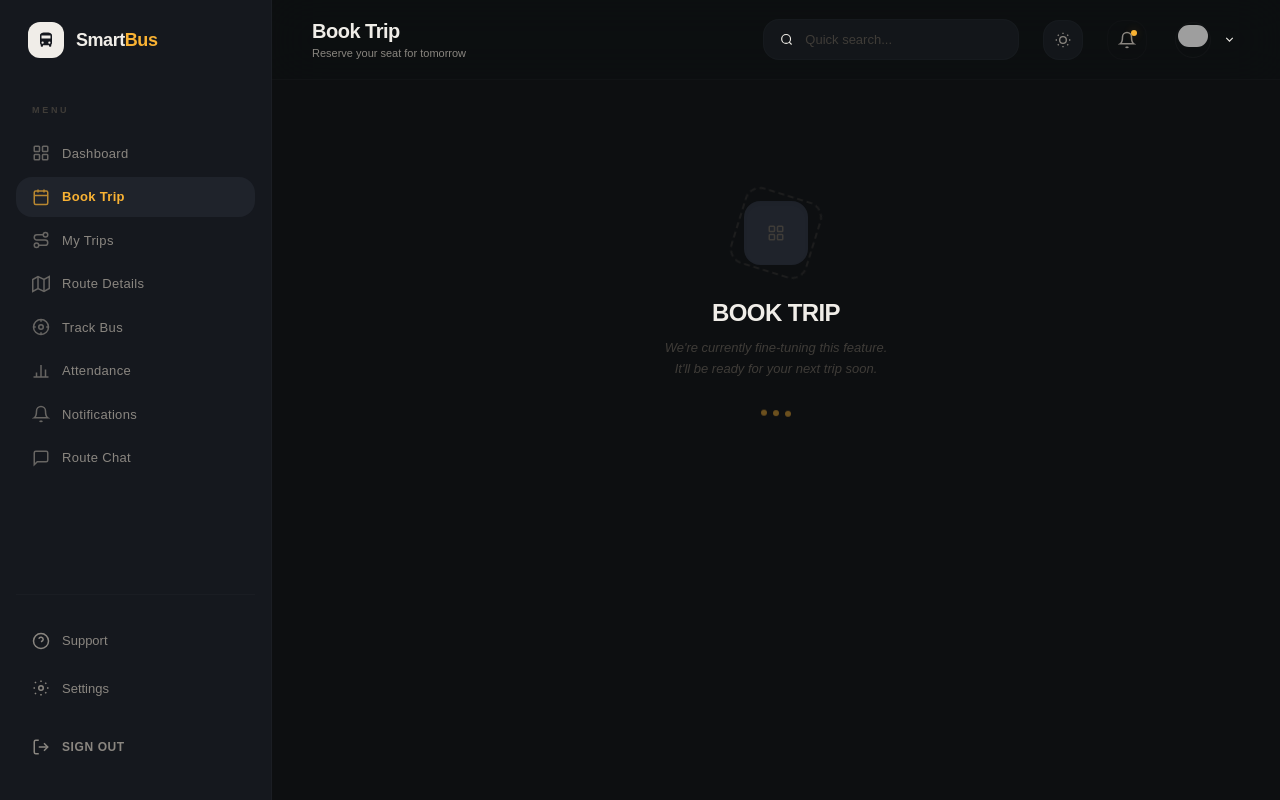
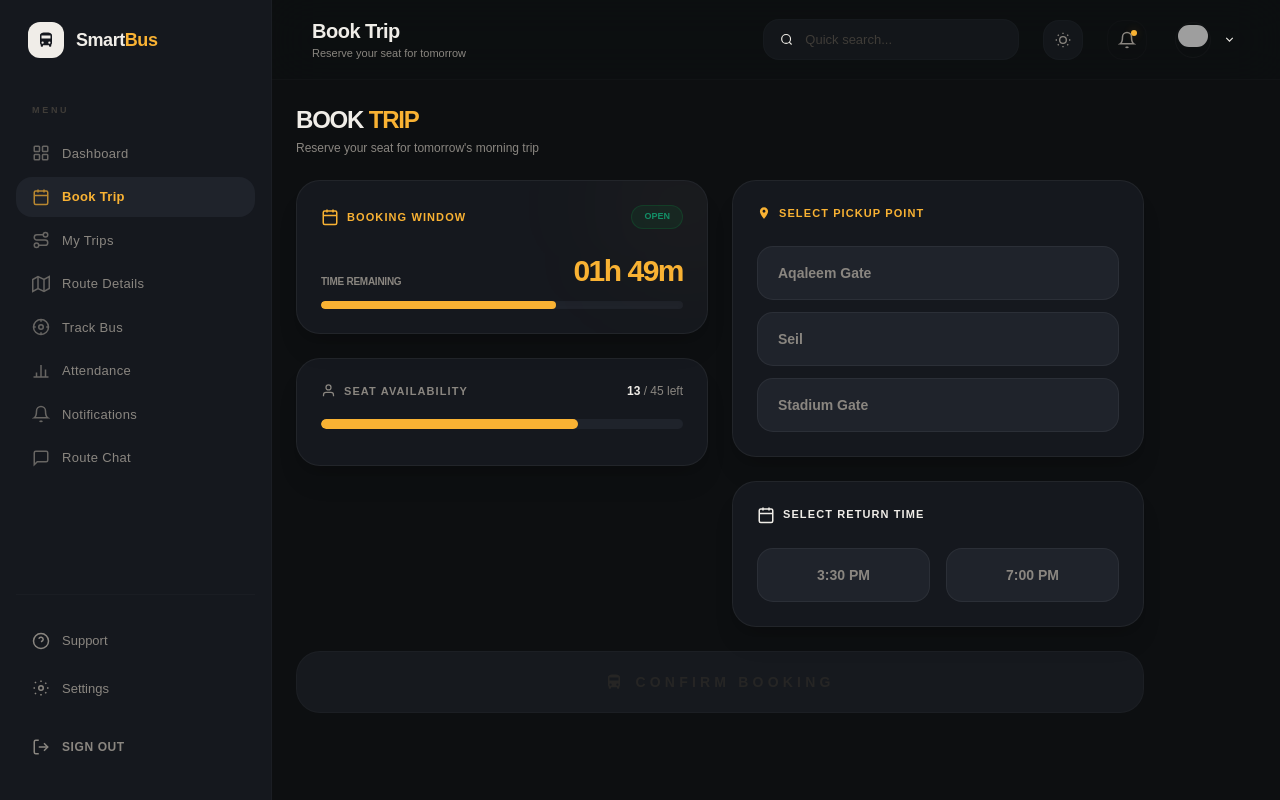
Before and after one commit to smartbus2026/Final-Project---SmartBus, a React (Vite) app in the folder smart-bus-Frontend/: page /book-trip in a window 1280 px wide. Built offline with nearby package versions, Linux system fonts and the light colour scheme; grey boxes are pictures that could not be loaded.

Commit message:
edit routes and add booktrip page and trackBus page

```diff
--- a/smart-bus-Frontend/src/App.tsx
+++ b/smart-bus-Frontend/src/App.tsx
@@ -17,7 +17,8 @@ import PlaceholderPage   from "./pages/PlaceholderPage";
 import WelcomePage from "./pages/WelcomePage";
 import SignUp from "./pages/SignUp";
 import Login from "./pages/Login";
-
+import TrackBusPage from "./pages/TrackBusPage";
+import BookTripPage from "./pages/BookTripPage";
 export default function App() {
   const [theme, setTheme] = useState<"dark" | "light">("dark");
 
@@ -51,8 +52,8 @@ export default function App() {
           <Route path="/attendance" element={<ReportPage />} />
           <Route path="/route-chat" element={<NewNotifPage />} />
 
-          <Route path="/book-trip" element={<PlaceholderPage label="Book Trip" />} />
-          <Route path="/track-bus" element={<PlaceholderPage label="Track Bus" />} />
+          <Route path="/book-trip" element={<BookTripPage />} />
+          <Route path="/track-bus" element={<TrackBusPage />} />
 
         </Route>
 
--- /dev/null
+++ b/smart-bus-Frontend/src/pages/BookTripPage.tsx
@@ -0,0 +1,127 @@
+import { useState } from "react";
+import { Ic } from "../icons";
+
+export default function BookTripPage() {
+  const [selectedPickup, setSelectedPickup] = useState("");
+  const [selectedReturn, setSelectedReturn] = useState("");
+  const timeLeft = "01h 49m";
+
+  const pickupPoints = ["Aqaleem Gate", "Seil", "Stadium Gate"];
+  const returnTimes = ["3:30 PM", "7:00 PM"];
+
+  return (
+    <div className="p-6 space-y-6 max-w-4xl animate-in fade-in duration-700">
+
+      {/* Header Section */}
+      <div className="flex flex-col gap-1">
+        <h1 className="text-2xl font-black font-syne text-app-tx uppercase tracking-tighter">
+          Book <span className="text-app-am">Trip</span>
+        </h1>
+        <p className="text-xs text-app-mu font-medium">Reserve your seat for tomorrow's morning trip</p>
+      </div>
+
+      <div className="grid grid-cols-1 lg:grid-cols-2 gap-6">
+
+        {/* Left Column */}
+        <div className="space-y-6">
+          {/* Booking Window Card */}
+          <div className="bg-app-card rounded-[24px] p-6 border border-app-bd shadow-xl relative overflow-hidden group">
+            <div className="absolute -right-10 -top-10 w-32 h-32 bg-app-am/5 rounded-full blur-3xl transition-colors"></div>
+
+            <div className="flex justify-between items-center mb-6 relative z-10">
+              <div className="flex items-center gap-2 text-app-am text-[11px] font-black uppercase tracking-widest">
+                <Ic.Calendar /> Booking Window
+              </div>
+              <span className="bg-green-500/10 text-app-ok px-3 py-1 rounded-full text-[9px] border border-green-500/20 font-black animate-pulse">
+                OPEN
+              </span>
+            </div>
+
+            <div className="flex justify-between items-end mb-3 relative z-10">
+              <span className="text-app-mu text-[10px] font-bold uppercase tracking-tight">Time remaining</span>
+              <span className="text-app-am font-syne font-black text-3xl tracking-tighter">{timeLeft}</span>
+            </div>
+
+            <div className="w-full bg-app-card2 h-2 rounded-full overflow-hidden shadow-inner">
+              <div className="bg-app-am h-full rounded-full w-[65%]"></div>
+            </div>
+          </div>
+
+          {/* Seat Availability Card - تم استبدال Ic.Users بـ Ic.User */}
+          <div className="bg-app-card rounded-[24px] p-6 border border-app-bd shadow-xl group">
+            <div className="flex justify-between items-center mb-5">
+              <div className="flex items-center gap-2 text-app-mu text-[11px] font-black uppercase tracking-widest">
+                <Ic.User /> Seat Availability
+              </div>
+              <span className="text-app-tx text-xs font-black">
+                13 <span className="text-app-mu font-medium">/ 45 left</span>
+              </span>
+            </div>
+            <div className="w-full bg-app-card2 h-2.5 rounded-full overflow-hidden mb-3">
+              <div className="bg-app-am h-full w-[71%] rounded-full"></div>
+            </div>
+          </div>
+        </div>
+
+        {/* Right Column */}
+        <div className="space-y-6">
+          {/* Pickup Selection */}
+          <div className="bg-app-card rounded-[24px] p-6 border border-app-bd shadow-xl">
+            <div className="flex items-center gap-2 text-app-am text-[11px] font-black uppercase tracking-widest mb-6">
+              <Ic.Pin /> Select Pickup Point
+            </div>
+            <div className="grid gap-3">
+              {pickupPoints.map((point) => (
+                <button
+                  key={point}
+                  onClick={() => setSelectedPickup(point)}
+                  className={`w-full text-left px-5 py-4 rounded-xl border transition-all duration-300 font-bold text-sm flex justify-between items-center
+                    ${selectedPickup === point
+                      ? "bg-app-am/10 border-app-am text-app-am shadow-lg"
+                      : "bg-app-card2 border-app-bd text-app-mu hover:border-app-am/50 hover:text-app-tx"}`}
+                >
+                  {point}
+                  {selectedPickup === point && <Ic.Check />}
+                </button>
+              ))}
+            </div>
+          </div>
+
+          {/* Return Selection */}
+          <div className="bg-app-card rounded-[24px] p-6 border border-app-bd shadow-xl">
+            <div className="flex items-center gap-2 text-app-tx text-[11px] font-black uppercase tracking-widest mb-6">
+              <Ic.Calendar /> Select Return Time
+            </div>
+            <div className="grid grid-cols-2 gap-4">
+              {returnTimes.map((time) => (
+                <button
+                  key={time}
+                  onClick={() => setSelectedReturn(time)}
+                  className={`py-4 rounded-xl border font-syne font-black text-center transition-all duration-300 text-sm
+                    ${selectedReturn === time
+                      ? "bg-app-am border-app-am text-black shadow-lg"
+                      : "bg-app-card2 border-app-bd text-app-mu hover:border-app-am/50 hover:text-app-tx"}`}
+                >
+                  {time}
+                </button>
+              ))}
+            </div>
+          </div>
+        </div>
+      </div>
+
+      {/* Confirm Button - تم استبدال Ic.CheckCircle بـ Ic.Bus */}
+      <button
+        disabled={!selectedPickup || !selectedReturn}
+        className={`w-full py-5 rounded-[24px] font-syne font-black text-sm uppercase tracking-[0.3em] flex items-center justify-center gap-3 transition-all duration-500
+          ${(selectedPickup && selectedReturn)
+            ? "bg-app-am text-black cursor-pointer hover:scale-[1.01] active:scale-[0.98]"
+            : "bg-app-card2 border border-app-bd text-app-mu2 cursor-not-allowed opacity-50"}`}
+      >
+        <Ic.Bus />
+        Confirm Booking
+      </button>
+
+    </div>
+  );
+}
--- a/smart-bus-Frontend/src/pages/Login.tsx
+++ b/smart-bus-Frontend/src/pages/Login.tsx
@@ -19,7 +19,7 @@ const Login: React.FC = () => {
 
   const onSubmit = (data: LoginSchemaType) => {
     console.log('Logging in with:', data);
-    navigate('/user-dashboard');
+    navigate('/dashboard');
   };
 
   return (
--- a/smart-bus-Frontend/src/pages/TrackBusPage.tsx
+++ b/smart-bus-Frontend/src/pages/TrackBusPage.tsx
@@ -1,23 +1,26 @@
 import { useEffect, useRef } from "react";
-import type { Stop } from "../types";
+import { Ic } from "../icons";
+// import type { Stop } from "../types"; // تأكد من تعريف الـ Type في ملف الأنواع
 
-const stops: Stop[] = [
+const stops = [
   { id: 1, name: "Aqaleem Gate", time: "Passed 7:30 AM", done: true, active: false },
   { id: 2, name: "Al-Rawda Square", time: "Estimated 7:38 AM", done: false, active: true },
-  { id: 3, name: "City Center", time: null, done: false, active: false },
-  { id: 4, name: "Stadium", time: null, done: false, active: false },
+  { id: 3, name: "City Center", time: "Pending", done: false, active: false },
+  { id: 4, name: "Stadium", time: "Pending", done: false, active: false },
 ];
 
-function StopItem({ stop }: { stop: Stop }) {
+function StopItem({ stop }: { stop: any }) {
+  const baseLine = "flex items-center gap-5 relative transition-all duration-500";
+
   if (stop.done) {
     return (
-      <div className="flex items-center gap-4 relative">
-        <div className="w-8 h-8 rounded-full bg-green-100 dark:bg-success/20 text-green-600 dark:text-success flex items-center justify-center z-10 border border-green-200 dark:border-success/40">
-          <i className="fas fa-check text-[10px]" />
+      <div className={`${baseLine} opacity-100`}>
+        <div className="w-8 h-8 rounded-full bg-green-500/10 text-app-ok flex items-center justify-center z-10 border border-green-500/20 shadow-lg shadow-green-500/5">
+          <Ic.Check />
         </div>
-        <div>
-          <p className="text-sm font-semibold dark:text-white">{stop.name}</p>
-          <p className="text-[10px] text-gray-400">{stop.time}</p>
+        <div className="flex-1">
+          <p className="text-[13px] font-bold font-syne text-app-tx">{stop.name}</p>
+          <p className="text-[10px] text-app-mu font-medium">{stop.time}</p>
         </div>
       </div>
     );
@@ -25,68 +28,63 @@ function StopItem({ stop }: { stop: Stop }) {
 
   if (stop.active) {
     return (
-      <div className="flex items-center gap-4 relative">
-        <div className="w-8 h-8 rounded-full bg-accent text-black flex items-center justify-center font-bold z-10 text-xs shadow-lg shadow-accent/40">
+      <div className={`${baseLine} opacity-100 scale-[1.02]`}>
+        <div className="w-8 h-8 rounded-full bg-app-am text-black flex items-center justify-center font-bold z-10 text-xs shadow-xl shadow-app-am/30 border-2 border-white/20">
           {stop.id}
         </div>
-        <div>
-          <p className="text-sm font-bold text-accent">{stop.name}</p>
-          <p className="text-[10px] text-gray-500">{stop.time}</p>
+        <div className="flex-1">
+          <p className="text-[13px] font-bold font-syne text-app-am uppercase tracking-tight">{stop.name}</p>
+          <p className="text-[10px] text-app-mu font-medium">{stop.time}</p>
         </div>
-        <div className="ml-auto bg-accent/20 text-accent text-[8px] px-2 py-0.5 rounded-md font-bold border border-accent/20">
-          NEXT
-        </div>
+        <span className="bg-app-am/20 text-app-am text-[8px] px-2 py-0.5 rounded-md font-black border border-app-am/20 tracking-tighter">
+          NEXT STOP
+        </span>
       </div>
     );
   }
 
   return (
-    <div className="flex items-center gap-4 relative opacity-40">
-      <div className="w-8 h-8 rounded-full bg-gray-200 dark:bg-white/10 flex items-center justify-center z-10 text-xs text-gray-500">
+    <div className={`${baseLine} opacity-30`}>
+      <div className="w-8 h-8 rounded-full bg-app-card2 text-app-mu flex items-center justify-center z-10 text-xs border border-app-bd">
         {stop.id}
       </div>
-      <div>
-        <p className="text-sm font-medium dark:text-white">{stop.name}</p>
+      <div className="flex-1">
+        <p className="text-[13px] font-bold font-syne text-app-tx">{stop.name}</p>
       </div>
     </div>
   );
 }
 
-interface TrackBusPageProps {
-  darkMode: boolean;
-}
+export default function TrackBusPage({ theme }: { theme: "dark" | "light" }) {
+  const mapRef = useRef<HTMLDivElement>(null);
+  const mapInstanceRef = useRef<any>(null);
+  const tileLayerRef = useRef<any>(null);
 
-export default function TrackBusPage({ darkMode }: TrackBusPageProps) {
-  const mapRef = useRef<HTMLDivElement>(null);
-  const mapInstanceRef = useRef<L.Map | null>(null);
-  const tileLayerRef = useRef<L.TileLayer | null>(null);
-
-  function updateMapTheme(isDark: boolean, mapInstance: L.Map): void {
+  const updateMapTheme = (isDark: boolean, mapInstance: any) => {
     if (tileLayerRef.current) mapInstance.removeLayer(tileLayerRef.current);
     const style = isDark ? "dark_all" : "rastertiles/voyager";
-    tileLayerRef.current = window.L.tileLayer(
+    tileLayerRef.current = (window as any).L.tileLayer(
       `https://{s}.basemaps.cartocdn.com/${style}/{z}/{x}/{y}{r}.png`
     ).addTo(mapInstance);
-  }
+  };
 
   useEffect(() => {
-    if (mapInstanceRef.current || !mapRef.current || !window.L) return;
+    if (mapInstanceRef.current || !mapRef.current || !(window as any).L) return;
 
-    const map = window.L.map(mapRef.current, { zoomControl: false }).setView(
-      [30.0444, 31.2357],
-      15
-    );
+    const L = (window as any).L;
+    const map = L.map(mapRef.current, { zoomControl: false }).setView([30.0444, 31.2357], 15);
     mapInstanceRef.current = map;
-    updateMapTheme(document.documentElement.classList.contains("dark"), map);
 
-    const busIcon = window.L.divIcon({
+    updateMapTheme(theme === "dark", map);
+
+    const busIcon = L.divIcon({
       className: "custom-bus-marker",
-      html: `<div style="background-color:#f9b233;width:15px;height:15px;border-radius:50%;border:2px solid white;box-shadow:0 0 15px #f9b233;"></div>`,
-      iconSize: [15, 15],
-      iconAnchor: [7, 7],
+      html: `<div style="background-color:#f7a01b;width:16px;height:16px;border-radius:50%;border:2px solid white;box-shadow:0 0 20px #f7a01b;"></div>`,
+      iconSize: [16, 16],
+      iconAnchor: [8, 8],
     });
 
-    window.L.marker([30.0444, 31.2357], { icon: busIcon }).addTo(map);
+    L.marker([30.0444, 31.2357], { icon: busIcon }).addTo(map);
     setTimeout(() => map.invalidateSize(), 400);
 
     return () => {
@@ -97,54 +95,62 @@ export default function TrackBusPage({ darkMode }: TrackBusPageProps) {
 
   useEffect(() => {
     if (mapInstanceRef.current) {
-      updateMapTheme(darkMode, mapInstanceRef.current);
+      updateMapTheme(theme === "dark", mapInstanceRef.current);
     }
-  }, [darkMode]);
+  }, [theme]);
 
   return (
-    <div className="flex-1 p-4 lg:p-8 overflow-y-auto lg:overflow-hidden no-scrollbar">
-      <div className="grid grid-cols-1 lg:grid-cols-12 gap-6 h-full">
+    <div className="p-6 space-y-6 h-full flex flex-col overflow-hidden">
+      <div className="grid grid-cols-1 lg:grid-cols-12 gap-6 flex-1 min-h-0">
 
-        <div className="col-span-1 lg:col-span-7 bg-white dark:bg-cardBg rounded-[2rem] p-4 lg:p-6 border border-gray-200 dark:border-white/5 flex flex-col h-[450px] lg:h-full shadow-sm">
+        {/* ── الخريطة ── */}
+        <div className="col-span-1 lg:col-span-7 bg-app-card rounded-[24px] p-5 border border-app-bd flex flex-col min-h-[400px] shadow-xl relative overflow-hidden">
           <div className="flex justify-between items-center mb-4">
             <div>
-              <h4 className="font-semibold text-gray-900 dark:text-white">Live Map</h4>
-              <p className="text-[10px] text-textGray">Real-time GPS status</p>
+              <h4 className="font-syne font-bold text-app-tx uppercase tracking-tight">Live Map</h4>
+              <p className="text-[10px] text-app-mu">Real-time GPS status</p>
             </div>
-            <span className="text-[10px] bg-green-500/10 text-success border border-success/20 px-2 py-1 rounded-full font-bold uppercase tracking-wider">
-              ● active
+            <span className="flex items-center gap-1.5 text-[9px] bg-green-500/10 text-app-ok border border-green-500/20 px-2.5 py-1 rounded-full font-bold uppercase tracking-wider">
+               <span className="w-1.5 h-1.5 bg-app-ok rounded-full animate-pulse"></span> active
             </span>
           </div>
-          <div className="relative flex-1 rounded-2xl overflow-hidden border border-gray-200 dark:border-white/10 shadow-inner">
-            <div ref={mapRef} style={{ height: "100%", width: "100%", zIndex: 1, borderRadius: "1rem" }} />
-            <div className="absolute top-4 right-4 z-[1000] bg-white/90 dark:bg-darkBg/90 backdrop-blur-md p-2 px-4 rounded-xl border border-gray-200 dark:border-white/10 text-center shadow-lg">
-              <p className="text-[8px] text-textGray font-bold uppercase tracking-widest">Arrival In</p>
-              <p className="text-lg font-black text-accent">3 min</p>
+
+          <div className="relative flex-1 rounded-2xl overflow-hidden border border-app-bd shadow-inner z-10">
+            <div ref={mapRef} className="h-full w-full" />
+
+            <div className="absolute top-4 right-4 z-[1000] bg-app-card/90 backdrop-blur-md p-3 px-5 rounded-2xl border border-app-bd text-center shadow-2xl">
+              <p className="text-[9px] text-app-mu font-bold uppercase tracking-widest mb-1">Arrival In</p>
+              <p className="font-syne text-xl font-black text-app-am">3 min</p>
             </div>
           </div>
         </div>
 
-        <div className="col-span-1 lg:col-span-5 space-y-4 flex flex-col lg:h-full pb-8 lg:pb-0">
-          <div className="bg-white dark:bg-cardBg rounded-2xl p-4 flex justify-between items-center border border-gray-200 dark:border-white/5 shadow-sm">
-            <div className="flex items-center gap-3">
-              <div className="w-10 h-10 bg-accent/10 rounded-xl flex items-center justify-center text-accent">
-                <i className="fas fa-bus text-lg" />
+        {/* ── تفاصيل الرحلة والتقدم ── */}
+        <div className="col-span-1 lg:col-span-5 space-y-4 flex flex-col h-full min-h-0">
+
+          <div className="bg-app-card rounded-2xl p-5 flex justify-between items-center border border-app-bd shadow-lg">
+            <div className="flex items-center gap-4">
+              <div className="w-12 h-12 bg-app-am-d rounded-xl flex items-center justify-center text-app-am border border-app-am/10">
+                <Ic.Bus />
               </div>
               <div>
-                <h4 className="font-bold text-sm text-gray-900 dark:text-white">BUS-12</h4>
-                <p className="text-[10px] text-textGray">Aqaleem → Stadium</p>
+                <h4 className="font-syne font-extrabold text-app-tx uppercase">BUS-12</h4>
+                <p className="text-[11px] text-app-mu">Aqaleem <span className="mx-1">→</span> Stadium</p>
               </div>
             </div>
             <div className="text-right">
-              <p className="text-[9px] text-textGray font-bold uppercase">Target Stop</p>
-              <p className="text-accent font-bold text-xs tracking-tight">AL-RAWDA SQUARE</p>
+              <p className="text-[9px] text-app-mu font-bold uppercase tracking-tighter">Target Stop</p>
+              <p className="text-app-am font-syne font-bold text-xs uppercase tracking-tight">Al-Rawda Square</p>
             </div>
           </div>
 
-          <div className="bg-white dark:bg-cardBg rounded-[2rem] p-6 flex-1 border border-gray-200 dark:border-white/5 shadow-sm flex flex-col overflow-hidden">
-            <h4 className="font-bold text-base mb-6 text-gray-900 dark:text-white">Pickup Progress</h4>
-            <div className="flex-1 space-y-8 relative ml-2 overflow-y-auto no-scrollbar">
-              <div className="absolute left-4 top-2 bottom-2 w-[1px] bg-gray-200 dark:bg-white/10" />
+          <div className="bg-app-card rounded-[24px] p-6 flex-1 border border-app-bd shadow-lg overflow-hidden flex flex-col">
+            <h4 className="font-syne font-bold text-sm mb-8 text-app-tx uppercase tracking-wider flex items-center gap-2">
+               <Ic.Route /> Pickup Progress
+            </h4>
+
+            <div className="flex-1 space-y-8 relative ml-4 overflow-y-auto no-scrollbar pb-4">
+              <div className="absolute left-4 top-2 bottom-2 w-[1px] bg-app-bd2" />
               {stops.map((stop) => (
                 <StopItem key={stop.id} stop={stop} />
               ))}
```
Also changed, not shown: smart-bus-Frontend/src/pages/MyTripsPage.tsx (+58 -38 lines).
